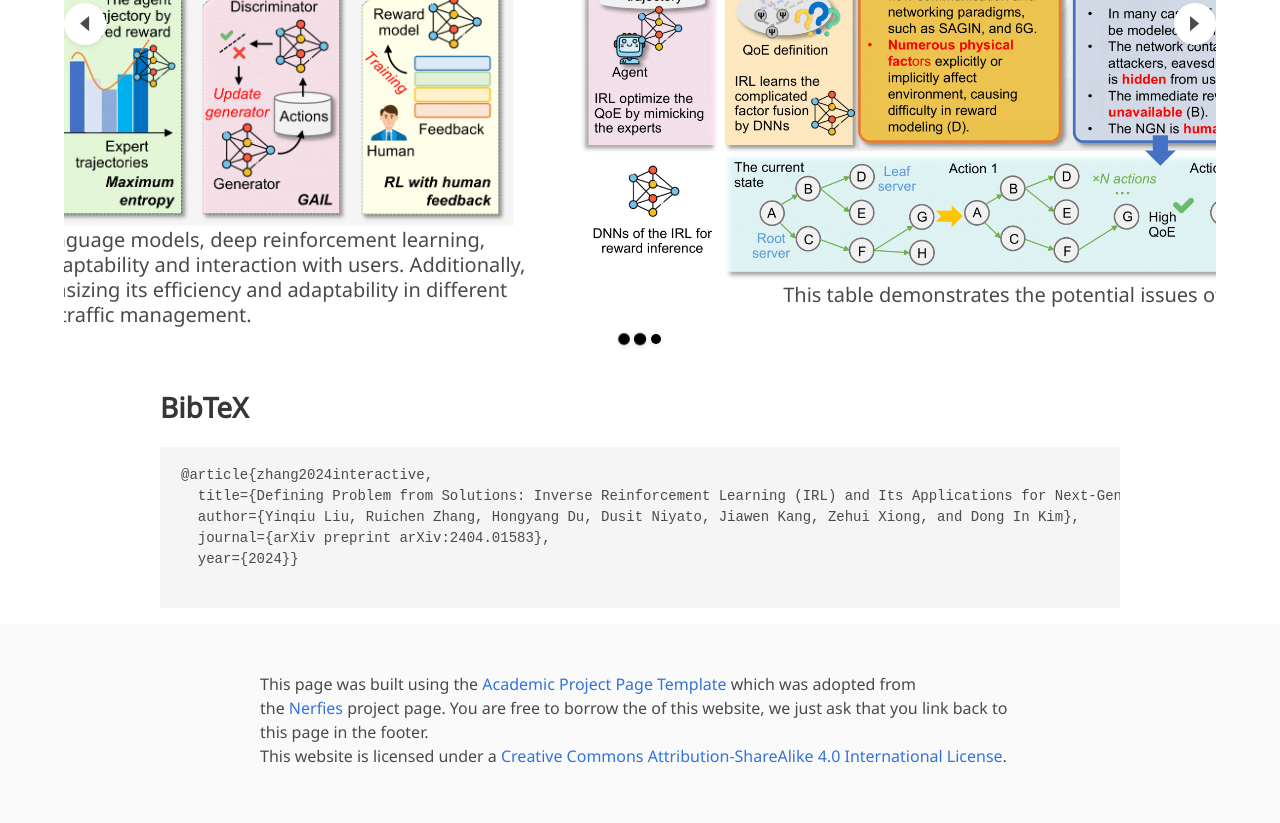
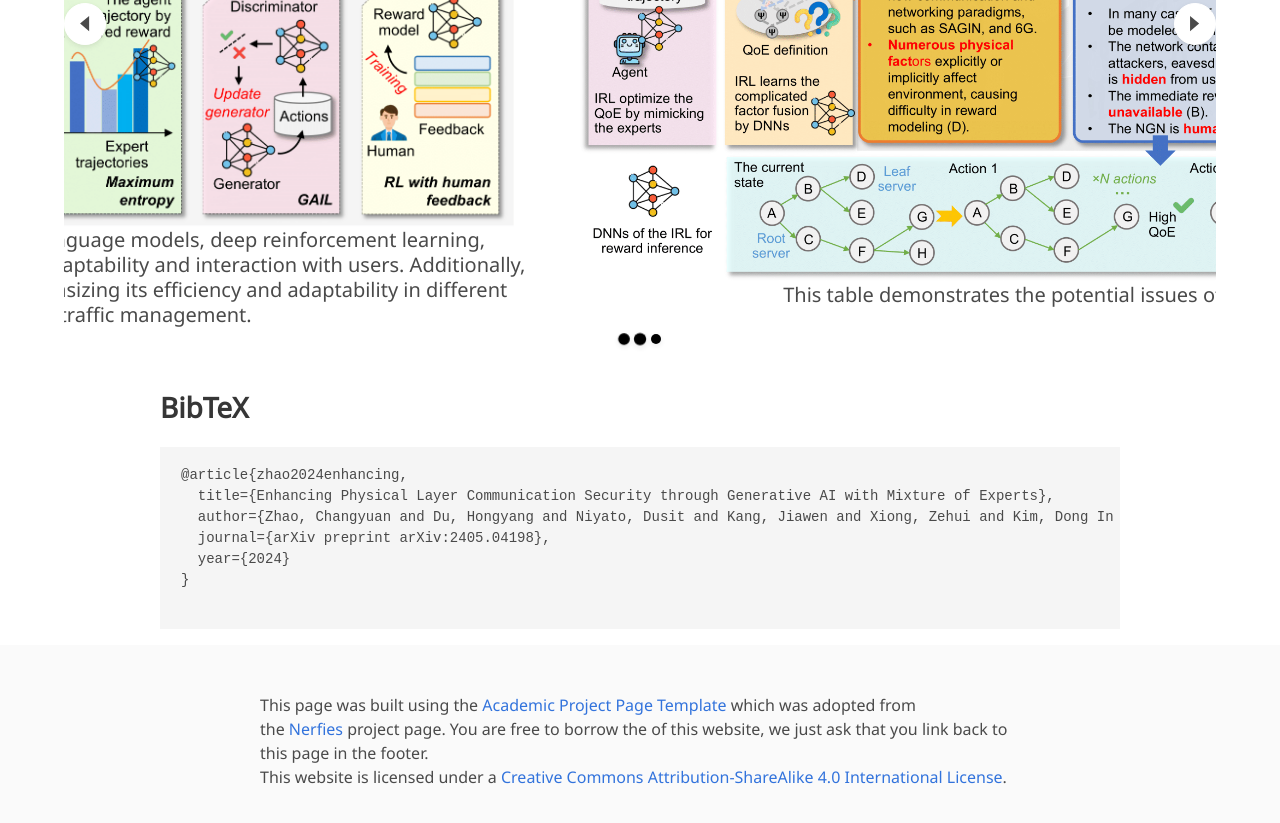
Before and after one commit to RickyZang/MASMoE, a plain HTML site: page index.html in a window 1280 px wide. Shown: the part 1091-1914 px from the top of the page. Drawn offline with nearby package versions, Linux system fonts and the light colour scheme; some packages are replaced by stand-ins of ours; some icons are missing; a web font is replaced by a local one.

Commit message:
Update index.html

```diff
--- a/index.html
+++ b/index.html
@@ -182,11 +182,12 @@
     <div class="container is-max-desktop content">
       <h2 class="title">BibTeX</h2>
 
-      <pre><code>@article{zhang2024interactive,
-  title={Defining Problem from Solutions: Inverse Reinforcement Learning (IRL) and Its Applications for Next-Generation Networking},
-  author={Yinqiu Liu, Ruichen Zhang, Hongyang Du, Dusit Niyato, Jiawen Kang, Zehui Xiong, and Dong In Kim},
-  journal={arXiv preprint arXiv:2404.01583},
-  year={2024}}
+      <pre><code>@article{zhao2024enhancing,
+  title={Enhancing Physical Layer Communication Security through Generative AI with Mixture of Experts},
+  author={Zhao, Changyuan and Du, Hongyang and Niyato, Dusit and Kang, Jiawen and Xiong, Zehui and Kim, Dong In and Letaief, Khaled B and others},
+  journal={arXiv preprint arXiv:2405.04198},
+  year={2024}
+}
       </code></pre>
     </div>
 </section>
```
